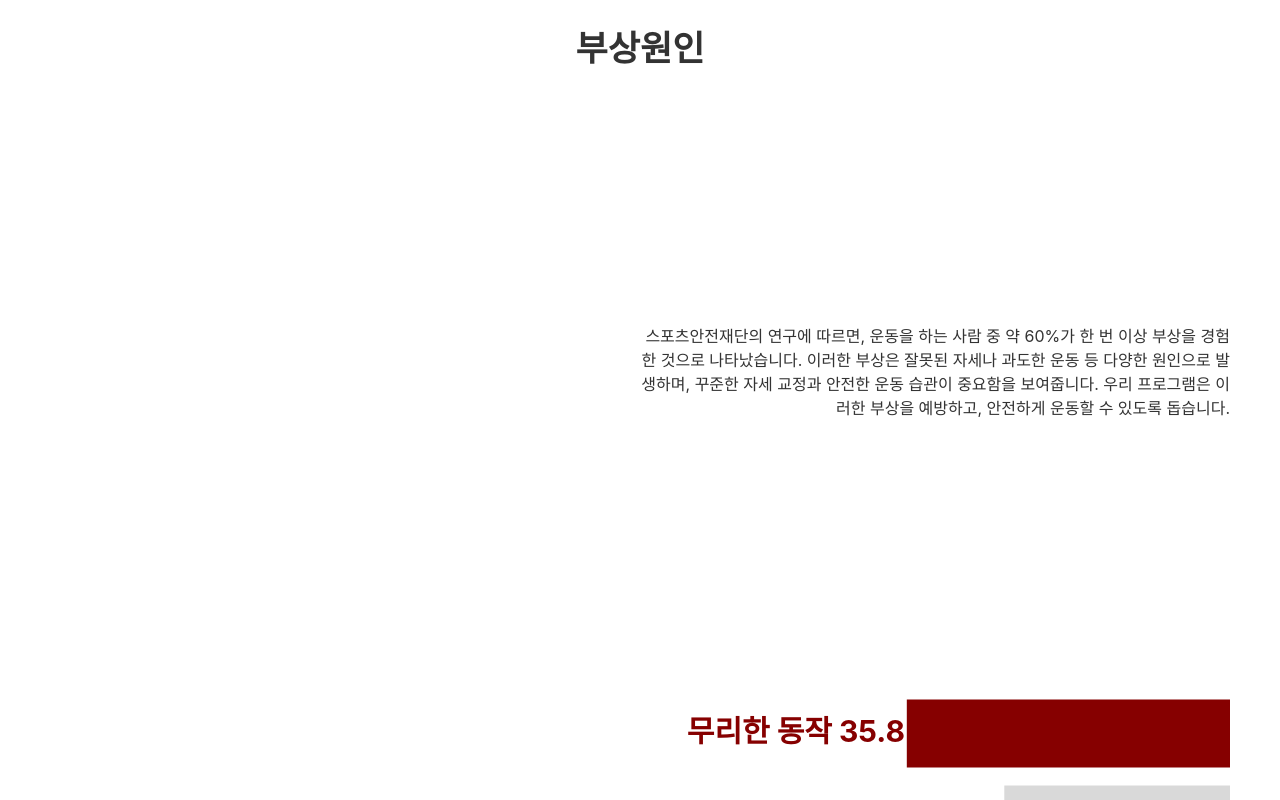
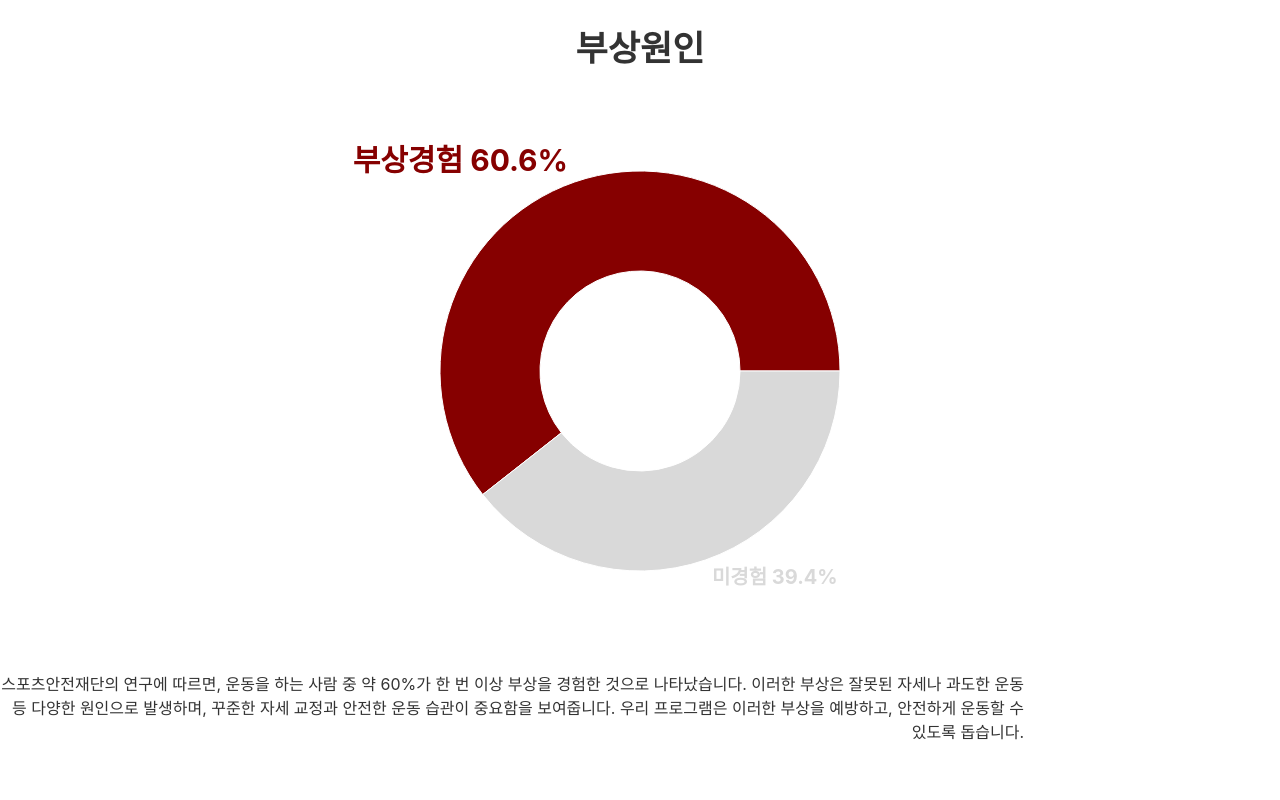
Before and after one commit to MinseouKim/Nullbrain, a React (Create React App) app in the folder typescript_01/: page /main in a window 1280 px wide. Shown: the part 1700-2500 px from the top of the page. Built offline with nearby package versions, Linux system fonts and the light colour scheme.

Commit message:
로딩페이지

```diff
--- /dev/null
+++ b/typescript_01/src/pages/LoadingPage.tsx
@@ -0,0 +1,41 @@
+import React from "react";
+import styled, { keyframes } from "styled-components";
+
+const spin = keyframes`
+  0% { transform: rotate(0deg);}
+  100% { transform: rotate(360deg);}
+`;
+
+const LoaderWrapper = styled.div`
+  min-height: 100vh;
+  display: flex;
+  flex-direction: column;
+  justify-content: center;
+  align-items: center;
+  background: #fafafa;
+`;
+
+const Spinner = styled.div`
+  width: 64px;
+  height: 64px;
+  border: 8px solid #eee;
+  border-top: 8px solid #860000;
+  border-radius: 50%;
+  animation: ${spin} 1s linear infinite;
+  margin-bottom: 24px;
+`;
+
+const LoadingText = styled.div`
+  font-size: 22px;
+  color: #860000;
+  font-weight: bold;
+`;
+
+const LoadingPage: React.FC = () => (
+  <LoaderWrapper>
+    <Spinner />
+    <LoadingText>로딩 중입니다...</LoadingText>
+  </LoaderWrapper>
+);
+
+export default LoadingPage;
--- a/typescript_01/src/pages/MainPage.tsx
+++ b/typescript_01/src/pages/MainPage.tsx
@@ -1,5 +1,6 @@
-import React, { useState, useEffect, useRef } from "react";
+import React, { useState } from "react";
 import { useNavigate } from "react-router-dom";
+import { useInView } from "react-intersection-observer";
 import Header from "../components/Header";
 import Footer from "../components/Footer";
 import InjuryPieChart from "../components/InjuryPieChart";
@@ -10,32 +11,6 @@ const CARD_WIDTH = 300; // 카드 너비
 const CARD_HEIGHT = 400; // 카드 높이
 const CARD_GAP = 50;    // 카드 간격
 const VISIBLE_CARDS = 3; // 화면에 보여질 카드 수
-
-// =================== 스크롤 감지 훅 ===================
-const useInView = (options?: IntersectionObserverInit) => {
-  const ref = useRef<HTMLDivElement | null>(null);
-  const [isInView, setIsInView] = useState(false);
-
-  useEffect(() => {
-    const observer = new IntersectionObserver(
-      ([entry]) => {
-        if (entry.isIntersecting) {
-          setIsInView(true);
-          observer.unobserve(entry.target); // 한 번만 실행되게
-        }
-      },
-      { threshold: 0.2, ...options }
-    );
-
-    if (ref.current) observer.observe(ref.current);
-
-    return () => {
-      if (ref.current) observer.unobserve(ref.current);
-    };
-  }, [options]);
-
-  return { ref, isInView };
-};
 
 const Container = styled.div`
   margin: 0 auto;
@@ -186,6 +161,7 @@ const ChartRow = styled.div`
 
 const ChartBox = styled.div`
   width: 80%;
+  height:500px;
   display: flex;
   flex-direction: column;
   align-items: center;
@@ -278,52 +254,45 @@ const FeatureItemRightText = styled.p`
 `;
 
 // 애니메이션 정의
-const fadeInUp = keyframes`
-  from {
+const fadeIn = keyframes`
+  from { opacity: 0; transform: translateY(50px); }
+  to { opacity: 1; transform: translateY(0); }
+`;
+
+const ChartRowAnimated = styled.div<{ inview: boolean }>`
+  display: flex;
+  flex-direction: row;
+  align-items: center;
+  justify-content: center;
+  gap: 40px;
+  margin: 50px 0;
   opacity: 0;
   transform: translateY(50px);
-  }
-  to {
-    opacity: 1;
-    transform: translateY(0);
-  }
+  min-width: 300px; /* 최소 width 추가 */
+  ${({ inview }) =>
+    inview &&
+    css`
+      animation: ${fadeIn} 1s forwards;
+    `}
 `;
-
-const AnimatedBox = React.forwardRef<HTMLDivElement, { inview: boolean; children: React.ReactNode }>(
-  ({ inview, children }, ref) => {
-    return (
-      <div
-        ref={ref}
-        style={{
-          opacity: 1,
-          animation: inview ? "fadeInUp 1s ease forwards" : "none"
-        }}
-      >
-        {children}
-      </div>
-    );
-  }
-);
-
-
 
 const MainPage = () => {
 
+  const { ref: pieRef, inView: pieInView } = useInView({ triggerOnce: true, threshold: 0.3 });
+  const { ref: barRef, inView: barInView } = useInView({ triggerOnce: true, threshold: 0.3 });
+
   const exercises = ["플랭크", "스쿼트", "푸쉬업","런지","버피테스트"];
+
 
 const [cards, setCards] = useState(exercises);
 const [activeIndex, setActiveIndex] = useState(1); // 가운데 카드
 const [isAnimating, setIsAnimating] = useState(false);
 const [isTransitionEnabled, setIsTransitionEnabled] = useState(true);
 
-  // 그래프 영역 감지
-  const { ref: pieRef, isInView: isPieInView } = useInView();
-  const { ref: barRef, isInView: isBarInView } = useInView();
-
   const navigate = useNavigate();
 
   const handleStartWorkout = () => {
-    navigate('/bodyAnalysis');
+    navigate('/camera');
   };
 
   // 카드 클릭
@@ -386,14 +355,11 @@ const nextCard = () => {
 
       <SectionDiv style={{ width: '100%', height: 'auto' }}>
         <SectionTitle>부상원인</SectionTitle>
-        <ChartRow>
+        <ChartRowAnimated ref={pieRef} inview={pieInView}>
           <ChartBox>
-          <AnimatedBox inview={isPieInView}>
-            <div ref={pieRef}>
-              <InjuryPieChart />
-            </div>
-          </AnimatedBox>
+            {pieInView && <InjuryPieChart />}
           </ChartBox>
+        </ChartRowAnimated>
           <ChartRightBox>
             <p>
               스포츠안전재단의 연구에 따르면, 운동을 하는 사람 중 약 60%가 한 번 이상 부상을 경험한 것으로 나타났습니다.
@@ -401,7 +367,7 @@ const nextCard = () => {
               우리 프로그램은 이러한 부상을 예방하고, 안전하게 운동할 수 있도록 돕습니다.
             </p>
           </ChartRightBox>
-        </ChartRow>
+
 
         <ChartRow>
           <ChartLeftBox>
@@ -412,9 +378,11 @@ const nextCard = () => {
               사용자가 부상을 예방하고 더욱 효과적으로 운동할 수 있도록 꼭 필요한 도구입니다.
             </p>
           </ChartLeftBox>
+          <ChartRowAnimated ref={barRef} inview={barInView}>
             <ChartBox>
-            <InjuryCauseBarChart />
+              { barInView && <InjuryCauseBarChart /> }
             </ChartBox>
+          </ChartRowAnimated>
         </ChartRow>
       </SectionDiv>
 
--- a/typescript_01/src/routers/Routers.tsx
+++ b/typescript_01/src/routers/Routers.tsx
@@ -1,5 +1,6 @@
 import React, { lazy, Suspense } from "react";
 import { Navigate, Route, Routes } from "react-router-dom";
+import LoadingPage from "../pages/LoadingPage"; // 로딩페이지 import
 
 const MainPage = lazy(() => import("../pages/MainPage"));
 const ExerciseItems = lazy(() => import("../pages/ExerciseItems"));
@@ -14,7 +15,7 @@ const NotFoundPage = lazy(() => import("../pages/NotFoundPage"));
 
 const Routers = (props: any) => {
   return (
-    <Suspense fallback={<></>}>
+    <Suspense fallback={<LoadingPage />}> {/* 로딩페이지 적용 */}
       <Routes>
         <Route path="/" element={<Navigate replace to="/main" {...props} />} />
         <Route path="main" element={<MainPage {...props} />} />
```
Lines whose indentation alone changed are shown as unchanged.
